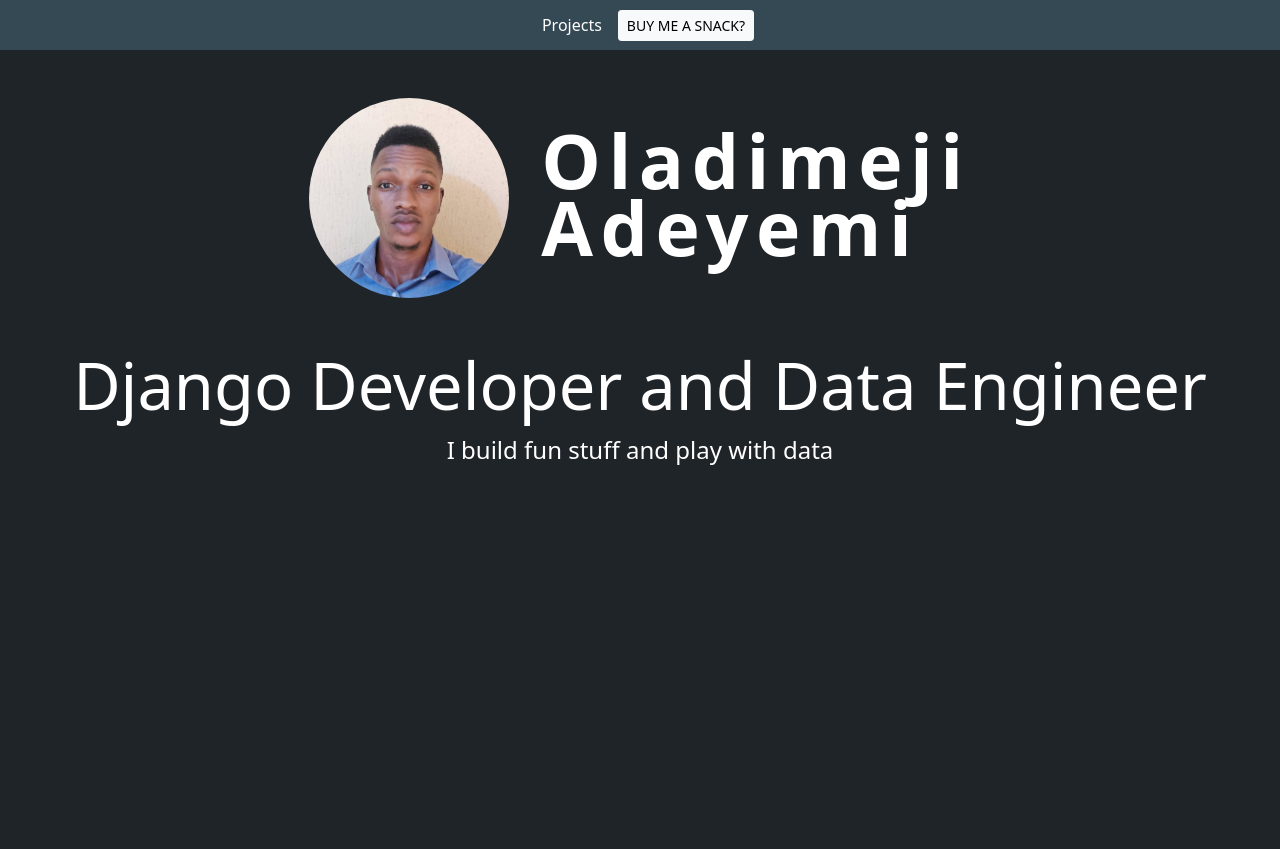
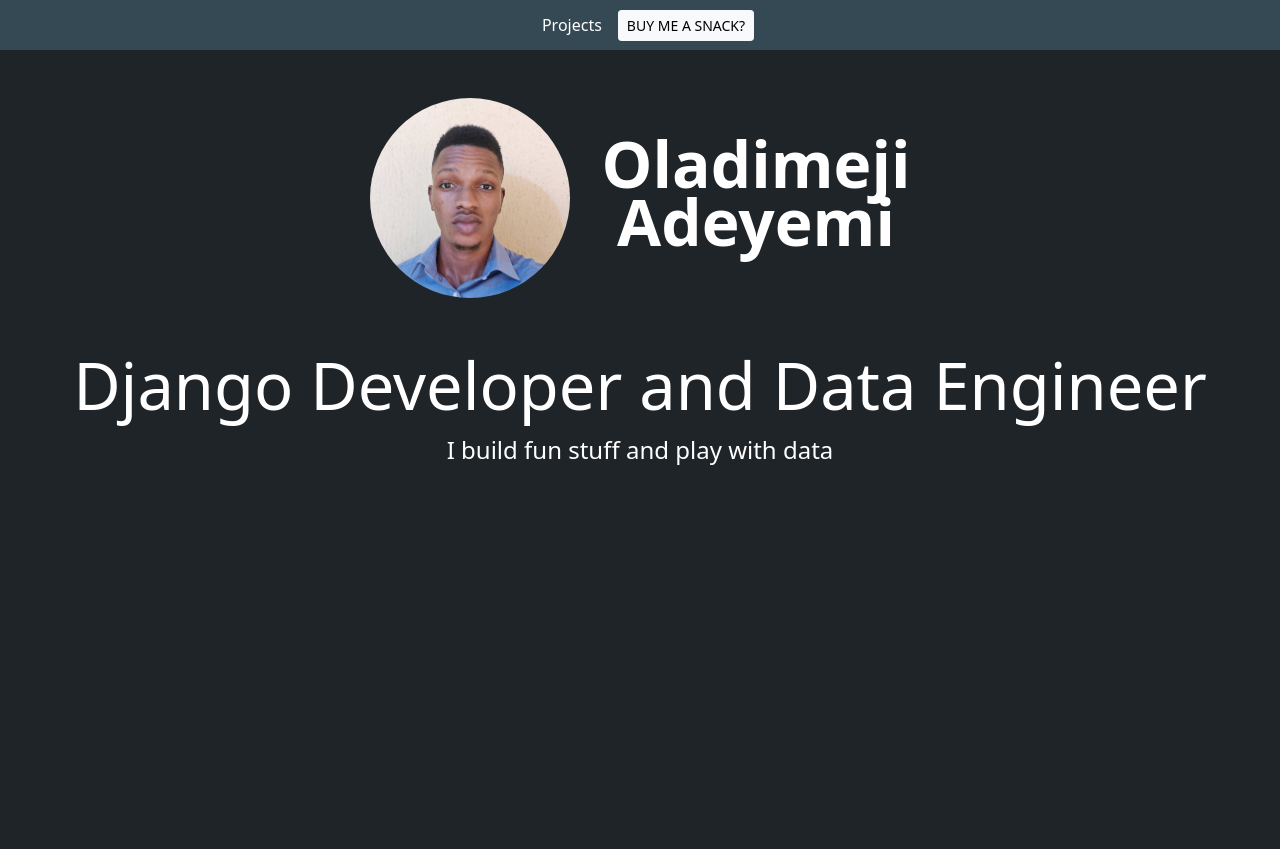
Before and after one commit to Crestward/Personal-Portfolio-website, a Django app: page / in a window 1280 px wide. Shown: the top 849 px of the page. Run offline with Django 3.2, Linux system fonts and the light colour scheme; data comes from the database, SQL or seed files in the repository; some libraries are stand-ins or nearby versions.

Commit message:
heroupdate

```diff
--- a/static/styles/main.css
+++ b/static/styles/main.css
@@ -59,10 +59,11 @@
 }
 
 .intro--name{
-    font-size: 75px;
-    letter-spacing: .1em;
+    font-size: 64px;
+    margin: 0 0 10px 0;
     font-weight: 700;
     line-height: .9em;
+    text-align: center;
 
 }
 
```
